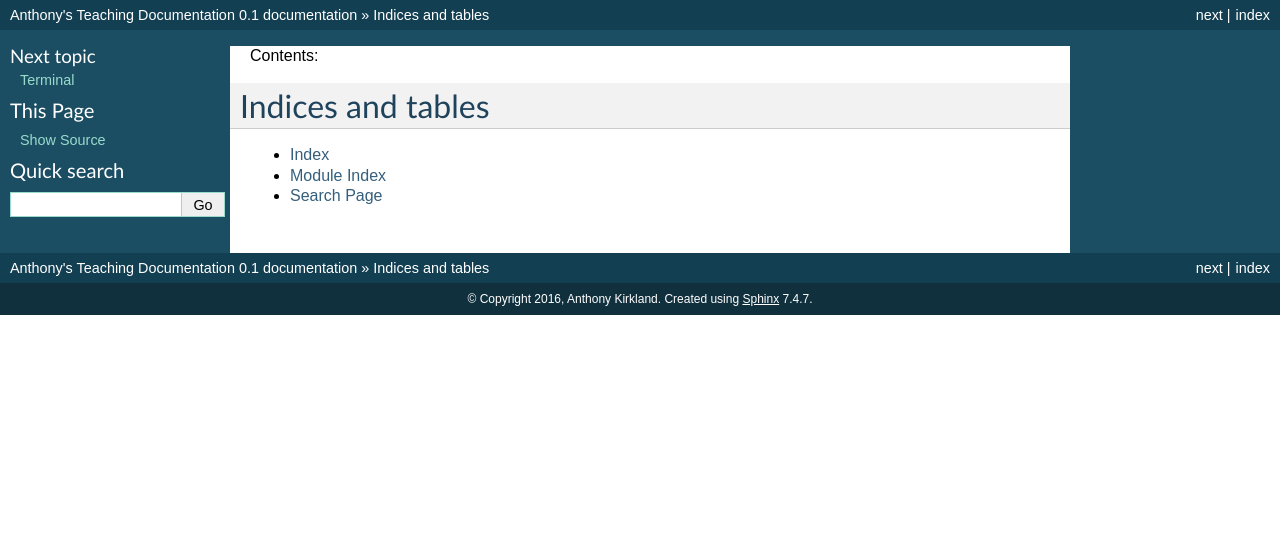
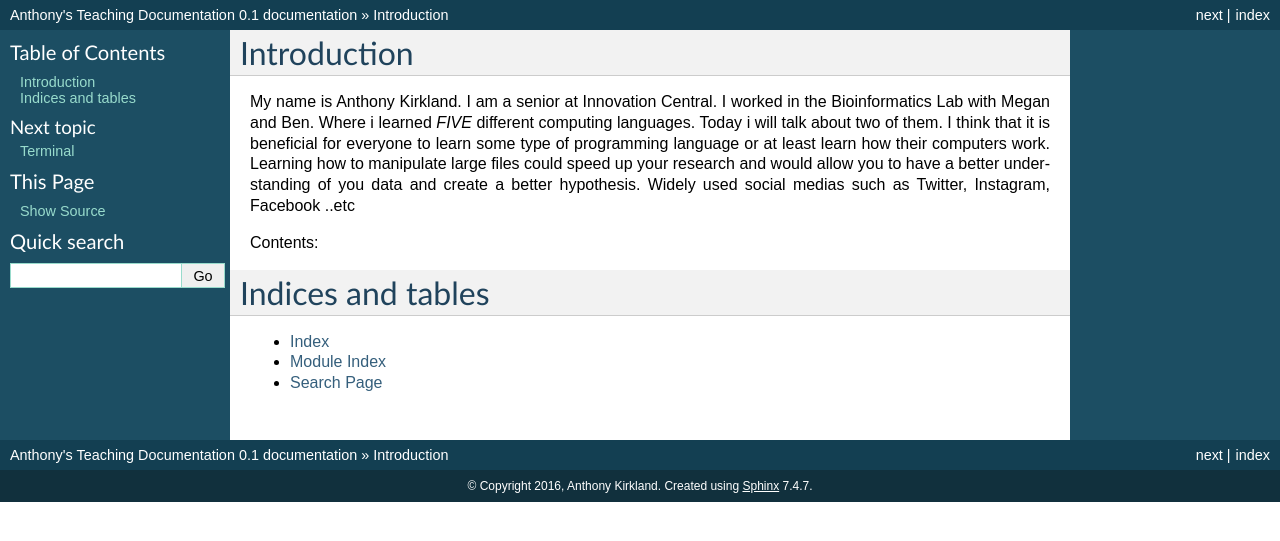
Before and after one commit to akirk616/Anthonys_Teaching_documentation, a Sphinx documentation site: the page built from source/index.rst, in a window 1280 px wide. Shown: the top 541 px of the page. Built offline with Sphinx 7.4.7, drawn with Linux system fonts in a browser that asks for light colours.

Commit message:
Update index.rst

```diff
--- a/source/index.rst
+++ b/source/index.rst
@@ -3,7 +3,9 @@
    You can adapt this file completely to your liking, but it should at least
    contain the root `toctree` directive.
 
-
+Introduction
+============
+My name is Anthony Kirkland. I am a senior at Innovation Central. I worked in the Bioinformatics Lab with Megan and Ben. Where i learned *FIVE* different computing languages. Today i will talk about two of them. I think that it is beneficial for everyone to learn some type of programming language or at least learn how their computers work. Learning how to manipulate large files could speed up your research and would allow you to have a better understanding of you data and create a better hypothesis. Widely used social medias such as Twitter, Instagram, Facebook ..etc
 
 Contents:
 
```
